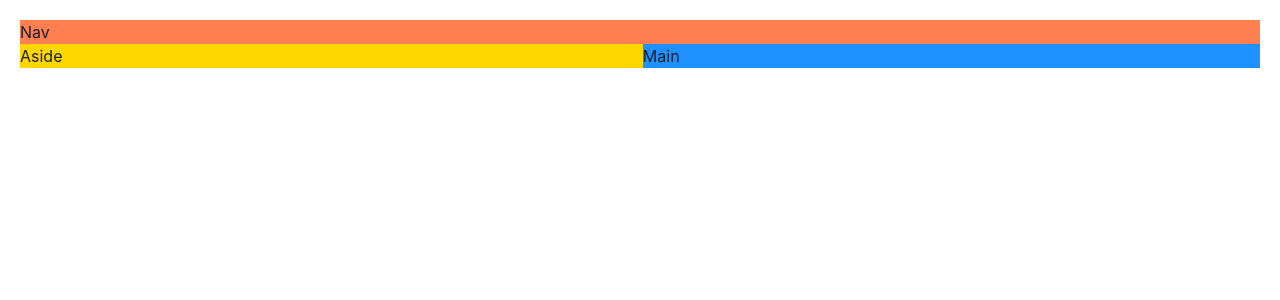
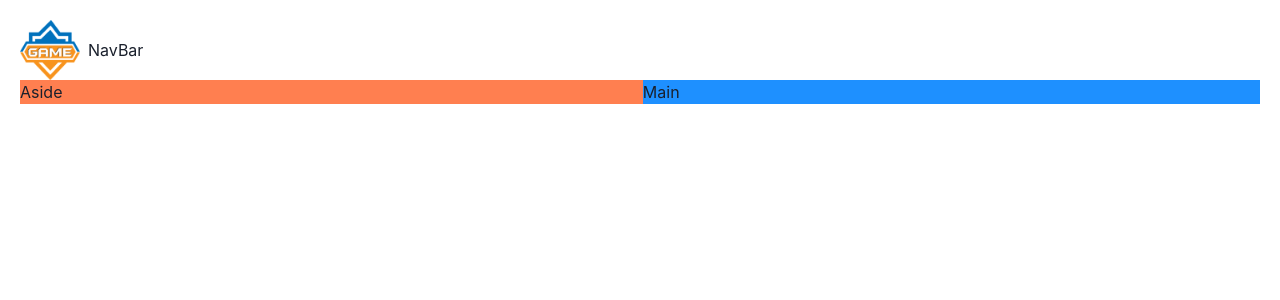
Before and after one commit to SaqlainSajid/game-discovery-website, a React (Vite) app: page / in a window 1280 px wide. Shown: the top 300 px of the page. Built offline with nearby package versions, Linux system fonts and the light colour scheme.

Commit message:
Built a NavBar using <HStack>

```diff
--- a/src/App.tsx
+++ b/src/App.tsx
@@ -1,4 +1,5 @@
 import { Grid, GridItem, Show } from "@chakra-ui/react";
+import NavBar from "./Components/NavBar";
 
 function App() {
   return (
@@ -9,11 +10,11 @@
           lg: `"nav nav" "aside main"`,
         }}
       >
-        <GridItem area="nav" bg="coral">
-          Nav
+        <GridItem area="nav">
+          <NavBar />
         </GridItem>
         <Show above="lg">
-          <GridItem area="aside" bg="gold">
+          <GridItem area="aside" bg="coral">
             Aside
           </GridItem>
         </Show>
--- a/src/Components/NavBar.tsx
+++ b/src/Components/NavBar.tsx
@@ -1,7 +1,13 @@
-import { HStack } from "@chakra-ui/react";
+import { HStack, Image, Text } from "@chakra-ui/react";
+import logo from "../assets/game-logo.png";
 
 const NavBar = () => {
-  return <HStack></HStack>;
+  return (
+    <HStack>
+      <Image src={logo} boxSize="60px" />
+      <Text>NavBar</Text>
+    </HStack>
+  );
 };
 
 export default NavBar;
```
Also changed, not shown: src/assets/game-logo.png (added).
